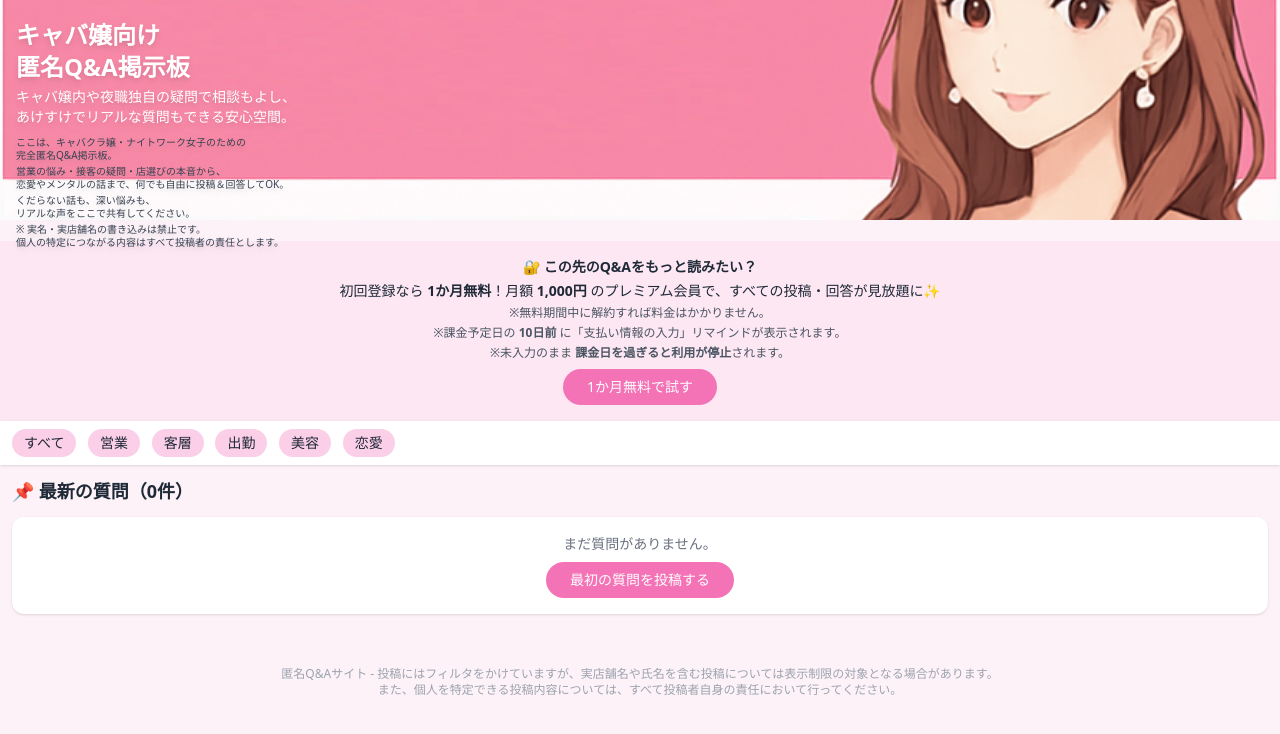
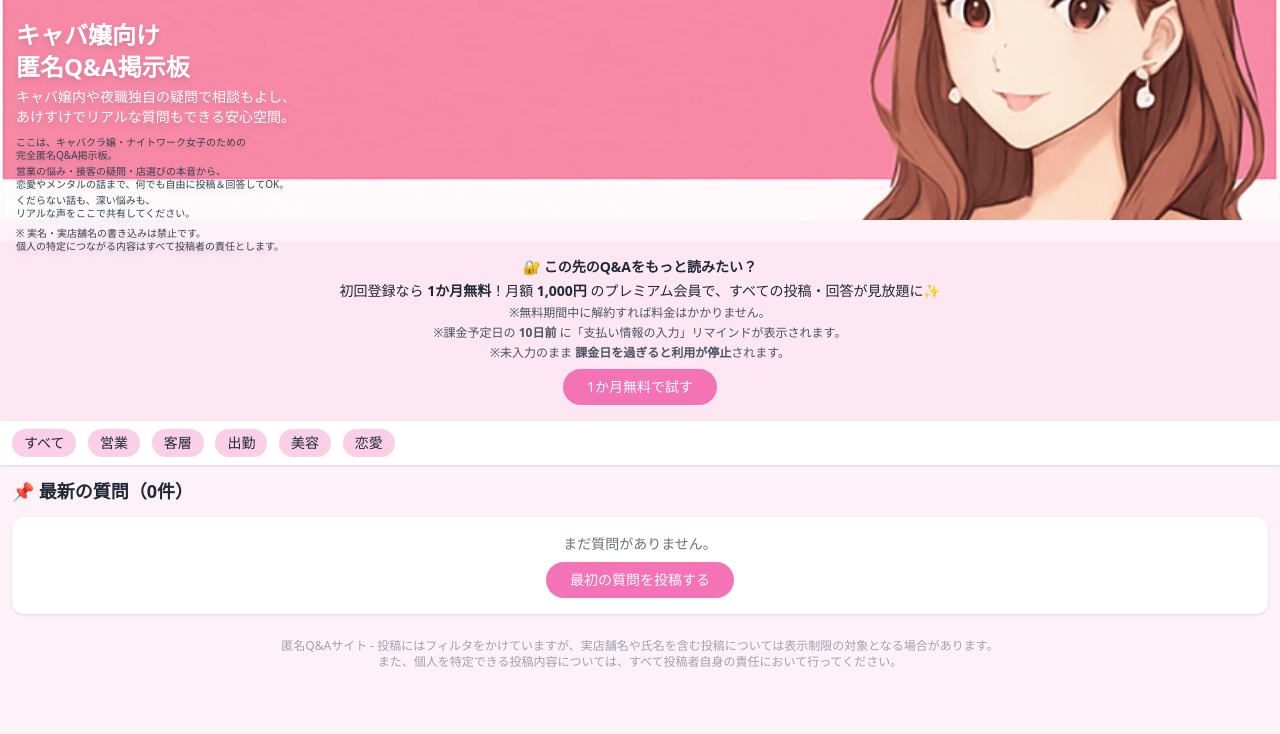
Before and after one commit to ymzk4160/ymzk4160-cabaq-flask, a Flask app: page / in a window 1280 px wide. Shown: the top 734 px of the page. Run offline with Flask 3, Linux system fonts and the light colour scheme; some libraries are stand-ins or nearby versions.

Commit message:
Update base.html

```diff
--- a/app/templates/base.html
+++ b/app/templates/base.html
@@ -62,7 +62,7 @@
     くだらない話も、深い悩みも、<br>
     リアルな声をここで共有してください。
   </p>
-  <p class="text-[10px] leading-tight text-gray-700 mt-0 mb-1">
+  <p class="text-[10px] leading-tight text-gray-700 mt-2 mb-1">
   ※ 実名・実店舗名の書き込みは禁止です。<br>
   個人の特定につながる内容はすべて投稿者の責任とします。
   </p>
@@ -73,7 +73,7 @@
   {% block content %}{% endblock %}
 
   <!-- フッター -->
-  <footer class="text-center text-xs text-gray-400 mt-6 p-4">
+  <footer class="text-center text-xs text-gray-400 mt-[-4px] p-4">
     匿名Q&Aサイト - 投稿にはフィルタをかけていますが、実店舗名や氏名を含む投稿については表示制限の対象となる場合があります。<br>
     また、個人を特定できる投稿内容については、すべて投稿者自身の責任において行ってください。
   </footer>
```
